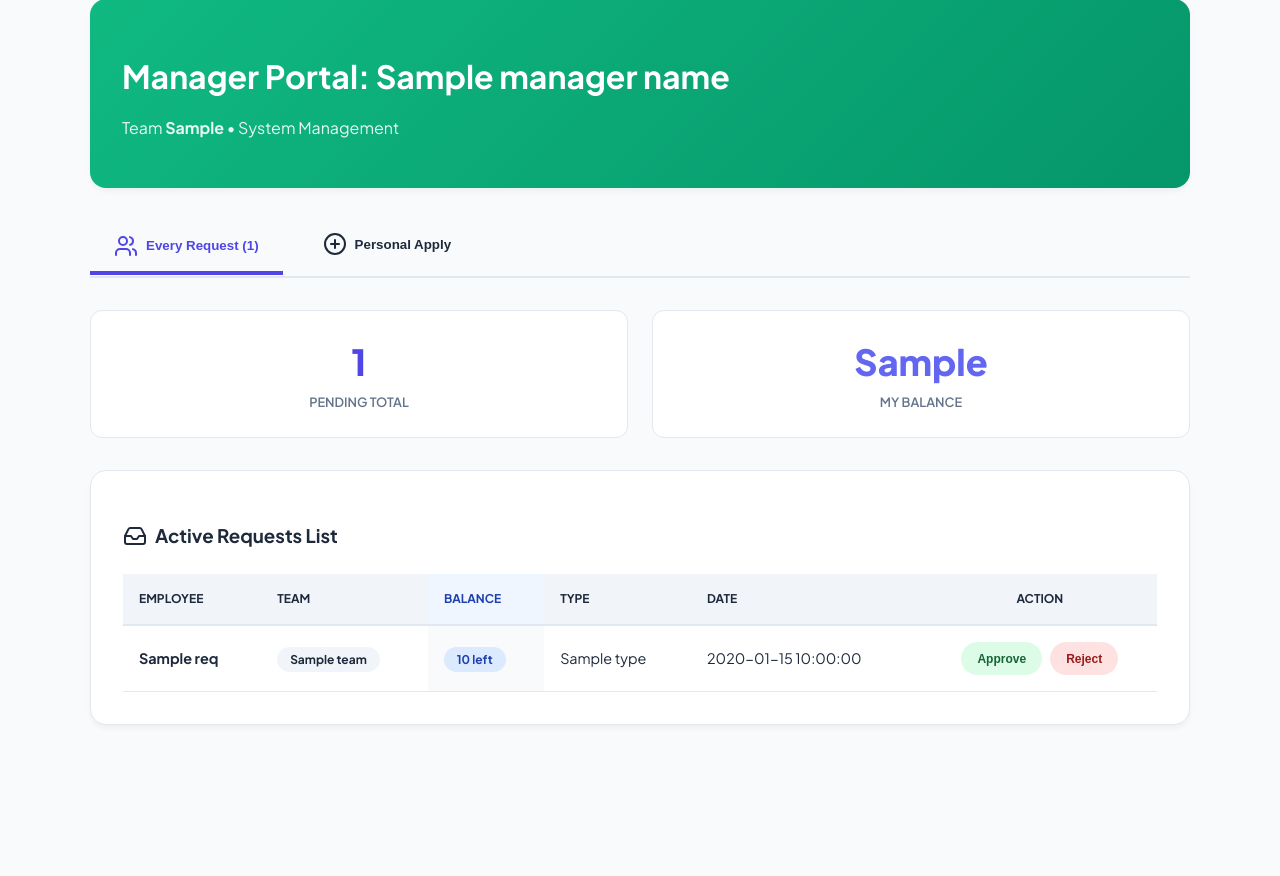
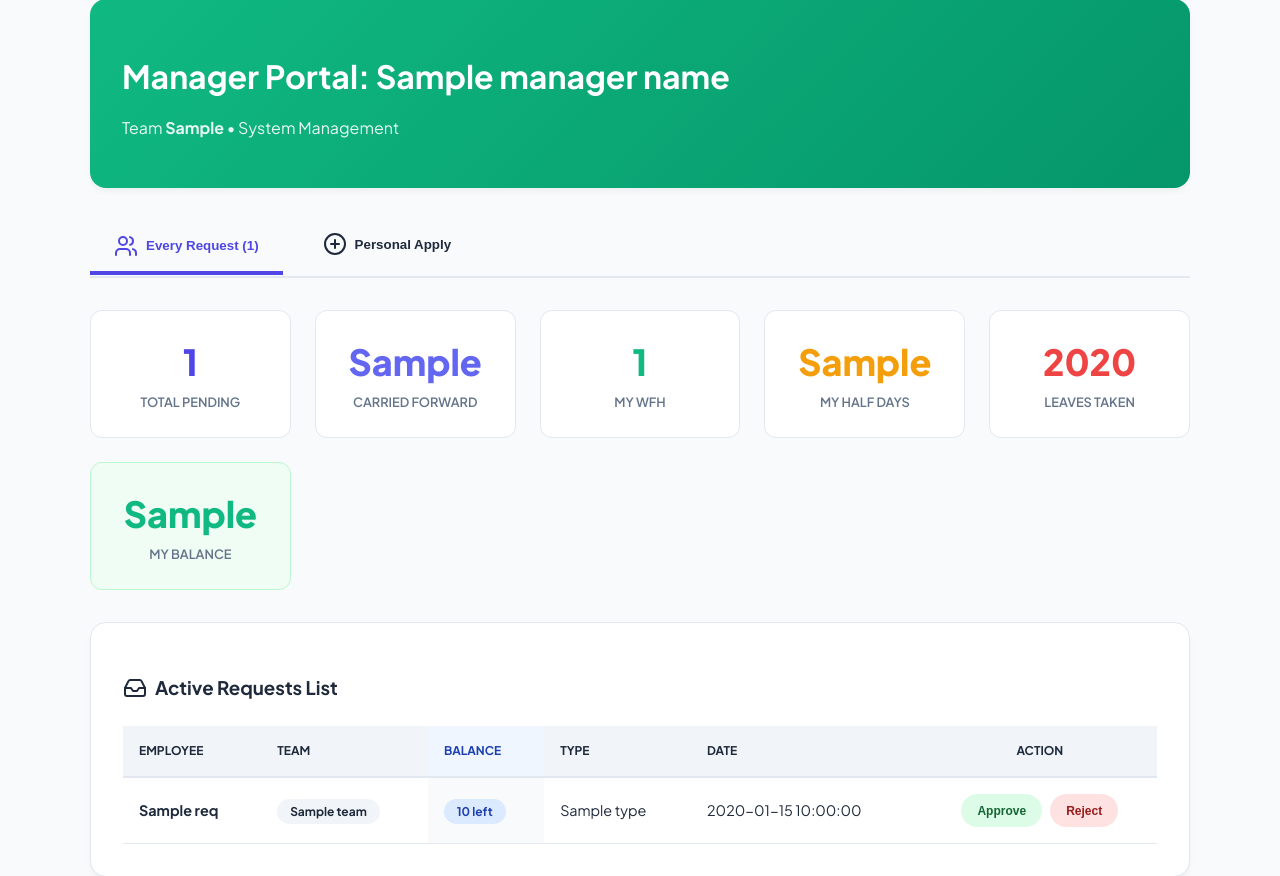
Before and after one commit to Ahsan60712/attendance-system, a Flask app: template templates/manager_dashboard.html in a window 1280 px wide. Shown: the part 33-909 px from the top of the page. Before the commit the page ends 758 px from the top, so only its background shows below. Run offline with Flask 3, Linux system fonts and the light colour scheme; the template is opened without the code that fills it: most values are stand-ins (such as "Sample title", 1, 10 or a date in 2020).

Commit message:
Restore detailed stats grid (CF, WFH, HD, Leaves) on Manager and Employee dashboards

```diff
--- a/templates/manager_dashboard.html
+++ b/templates/manager_dashboard.html
@@ -28,13 +28,29 @@
 
 <!-- TAB 1: TEAM REQUESTS -->
 <div id="requests-tab" class="tab-content" style="display: block;">
-    <div class="stats-grid">
+    <div class="stats-grid" style="grid-template-columns: repeat(auto-fit, minmax(180px, 1fr));">
         <div class="stat-card">
             <span class="value">{{ requests|length }}</span>
-            <span class="label">Pending Total</span>
+            <span class="label">Total Pending</span>
         </div>
         <div class="stat-card">
-            <span class="value" style="color: #6366f1;">{{ leave_balance.remaining_leaves }}</span>
+            <span class="value" style="color: #6366f1;">{{ leave_balance.carried_forward|default(0) }}</span>
+            <span class="label">Carried Forward</span>
+        </div>
+        <div class="stat-card">
+            <span class="value" style="color: #10b981;">{{ leave_balance.wfh_count|default(0) }}</span>
+            <span class="label">My WFH</span>
+        </div>
+        <div class="stat-card">
+            <span class="value" style="color: #f59e0b;">{{ leave_balance.half_days_taken|default(0) }}</span>
+            <span class="label">My Half Days</span>
+        </div>
+        <div class="stat-card">
+            <span class="value" style="color: #ef4444;">{{ leave_balance.leaves_taken_this_year|default(0) }}</span>
+            <span class="label">Leaves Taken</span>
+        </div>
+        <div class="stat-card" style="background: #f0fdf4; border: 1px solid #bbf7d0;">
+            <span class="value" style="color: #10b981;">{{ leave_balance.remaining_leaves|default(0) }}</span>
             <span class="label">My Balance</span>
         </div>
     </div>
```
Also changed, not shown: templates/employee_dashboard.html (+8 -4 lines).
